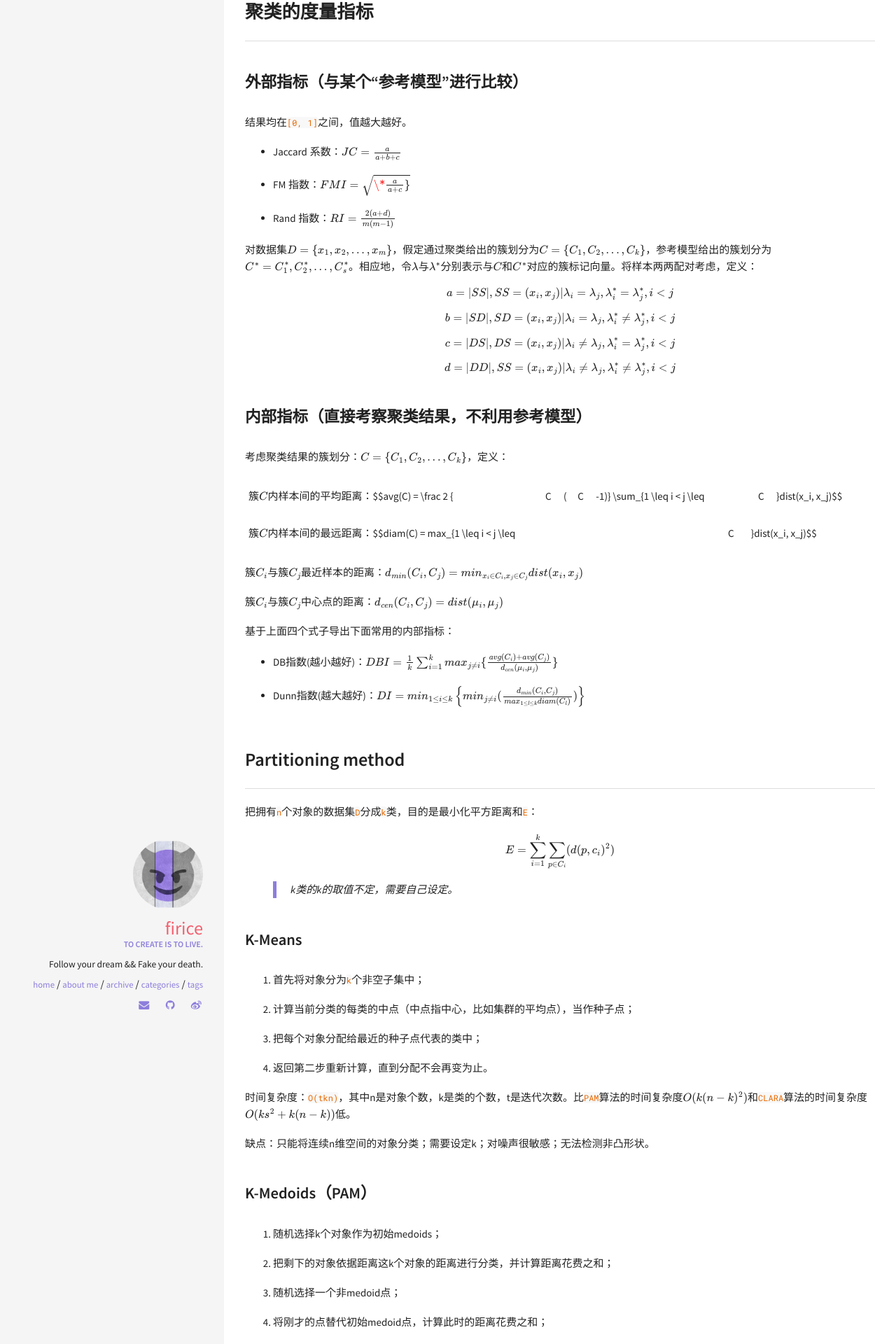
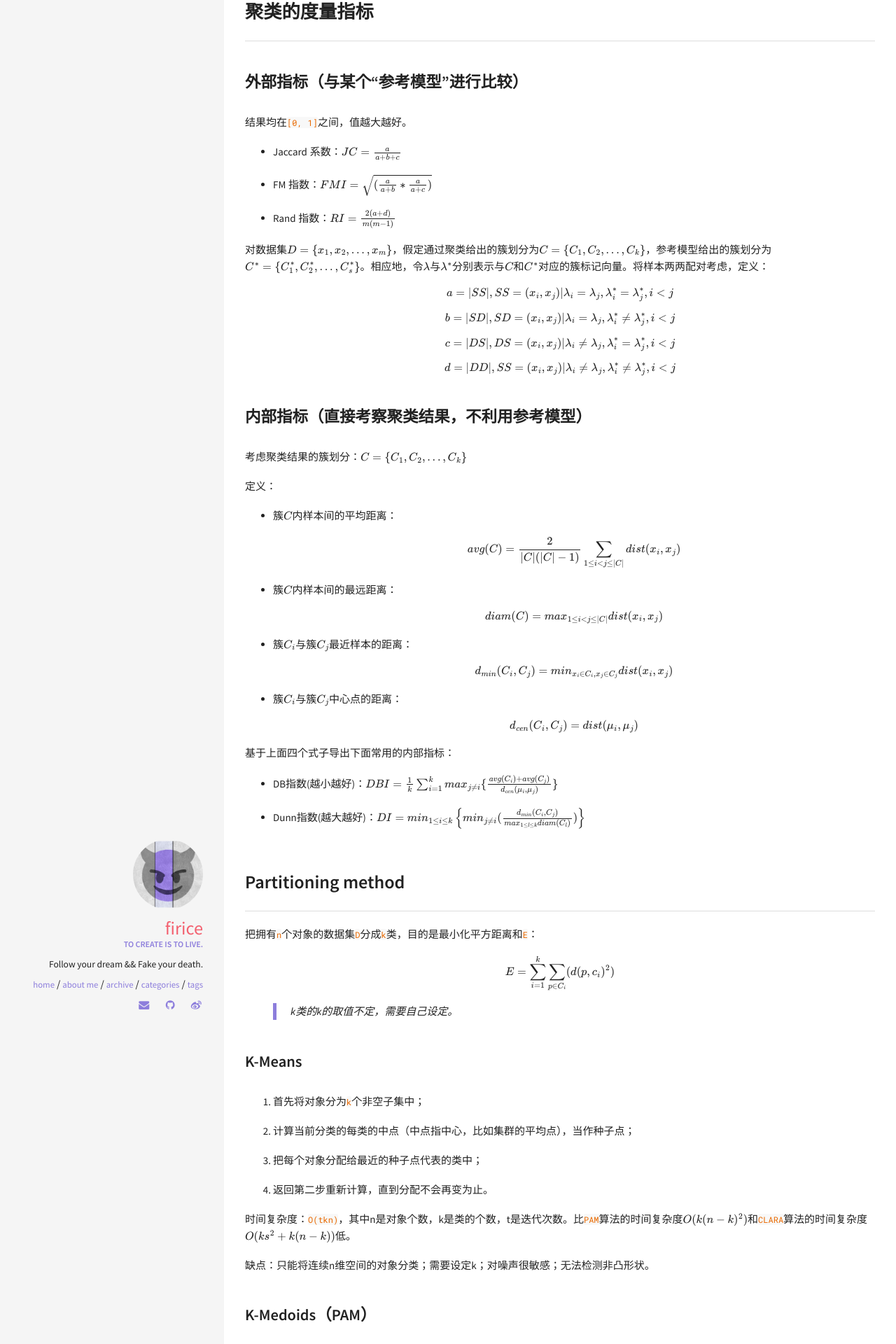
Before and after one commit to firiceguo/firiceguo.github.io, a Jekyll site: the page built from _posts/2016-10-07-ClusterAnalysis-Basic.md, in a window 1280 px wide. Shown: the part 945-2865 px from the top of the page at 70% size. Built offline with Jekyll 4.4.1, drawn with Linux system fonts in a browser that asks for light colours; formulas are drawn with MathJax 3; comment, search, counter and statistics services are not loaded.

Commit message:
fix math

```diff
--- a/_posts/2016-10-07-ClusterAnalysis-Basic.md
+++ b/_posts/2016-10-07-ClusterAnalysis-Basic.md
@@ -41,11 +41,11 @@ description: Cluster Analysis - Basic Concepts and Methods
 
 - Jaccard 系数：$$JC = \frac a {a+b+c}$$
 
-- FM 指数：$$FMI = \sqrt{\{{\frac a {a+b}}*{\frac a {a+c}}\}}$$
+- FM 指数：$$FMI = \sqrt{({\frac a {a+b}}*{\frac a {a+c}})}$$
 
 - Rand 指数：$$RI = \frac {2(a+d)}{m(m-1)}$$
 
-对数据集$$D=\{x_1, x_2, ... , x_m\}$$，假定通过聚类给出的簇划分为$$C = \{C_1, C_2, ..., C_k\}$$，参考模型给出的簇划分为$$C^* = {C^*_1, C^*_2, ..., C^*_s}$$。相应地，令$$\lambda$$与$$\lambda^*$$分别表示与$$C$$和$$C^*$$对应的簇标记向量。将样本两两配对考虑，定义：
+对数据集$$D=\{x_1, x_2, ... , x_m\}$$，假定通过聚类给出的簇划分为$$C = \{C_1, C_2, ..., C_k\}$$，参考模型给出的簇划分为$$C^* = \{C^*_1, C^*_2, ..., C^*_s\}$$。相应地，令$$\lambda$$与$$\lambda^*$$分别表示与$$C$$和$$C^*$$对应的簇标记向量。将样本两两配对考虑，定义：
 
 $$a = |SS|, SS = {(x_i, x_j)|\lambda_i=\lambda_j, \lambda^*_i=\lambda^*_j, i<j}$$
 
@@ -57,15 +57,25 @@ $$d = |DD|, SS = {(x_i, x_j)|\lambda_i \neq \lambda_j, \lambda^*_i \neq \lambda^
 
 ### 内部指标（直接考察聚类结果，不利用参考模型）
 
-考虑聚类结果的簇划分：$$C = \{C_1, C_2, ..., C_k\}$$，定义：
+考虑聚类结果的簇划分：$$C = \{C_1, C_2, ..., C_k\}$$
 
-簇$$C$$内样本间的平均距离：$$avg(C) = \frac 2 {|C|(|C|-1)} \sum_{1 \leq i < j \leq |C|}dist(x_i, x_j)$$
+定义：
 
-簇$$C$$内样本间的最远距离：$$diam(C) = max_{1 \leq i < j \leq |C|}dist(x_i, x_j)$$
+- 簇$$C$$内样本间的平均距离：
 
-簇$$C_i$$与簇$$C_j$$最近样本的距离：$$d_{min}(C_i, C_j) = min_{x_i \in C_i, x_j \in C_j}dist(x_i, x_j)$$
+    $$avg(C) = \frac 2 {|C|(|C|-1)} \sum_{1 \leq i < j \leq |C|}dist(x_i, x_j)$$
 
-簇$$C_i$$与簇$$C_j$$中心点的距离：$$d_{cen}(C_i, C_j) = dist(\mu_i, \mu_j)$$
+- 簇$$C$$内样本间的最远距离：
+
+    $$diam(C) = max_{1 \leq i < j \leq |C|}dist(x_i, x_j)$$
+
+- 簇$$C_i$$与簇$$C_j$$最近样本的距离：
+
+    $$d_{min}(C_i, C_j) = min_{x_i \in C_i, x_j \in C_j}dist(x_i, x_j)$$
+
+- 簇$$C_i$$与簇$$C_j$$中心点的距离：
+
+    $$d_{cen}(C_i, C_j) = dist(\mu_i, \mu_j)$$
 
 基于上面四个式子导出下面常用的内部指标：
 
```
